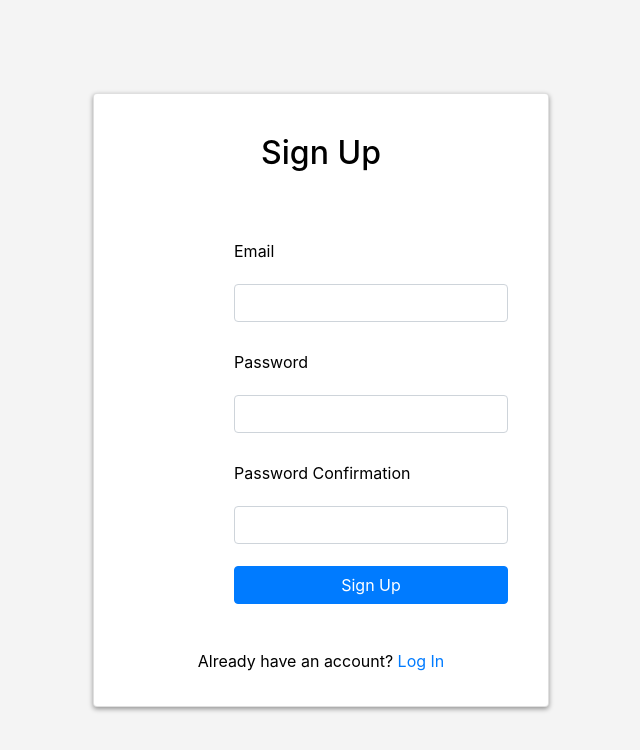
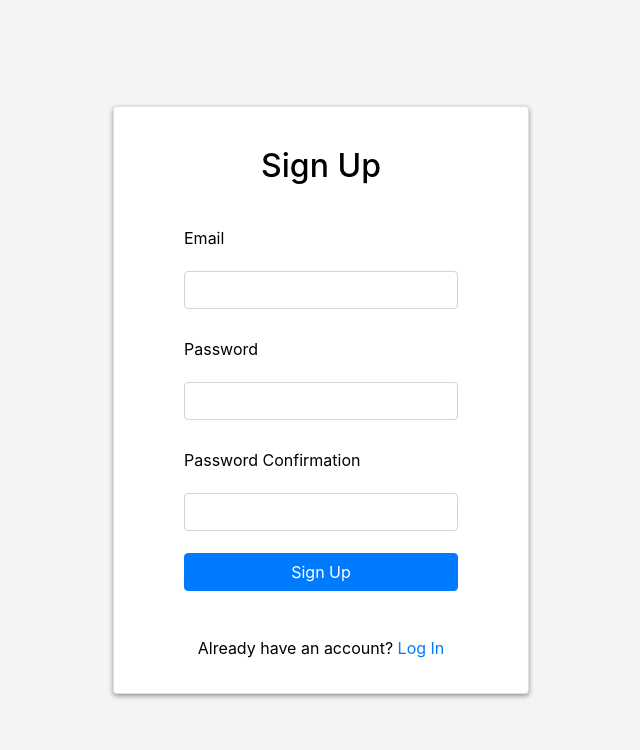
Before and after one commit to rtumalle0518/WeCook, a React (Create React App) app: page /signup in a window 1280 px wide. Shown: the top 750 px of the page, without its empty margins (319-959 px from the left). Built offline with nearby package versions, Linux system fonts and the light colour scheme; no server answers; a web font is replaced by a local one.

Commit message:
fixed CSS issue with Login/Signup/ForgotP

```diff
--- a/src/components/ForgotPassword.js
+++ b/src/components/ForgotPassword.js
@@ -33,7 +33,7 @@ export default function ForgotPassword() {
                     <h2 className="text-center mb-4">Password Reset</h2>
                     {error && <Alert variant="danger">{error}</Alert>}
                     {message && <Alert variant="success">{message}</Alert>}
-                    <Form onSubmit={handleSubmit}>
+                    <Form onSubmit={handleSubmit} style={{ marginLeft: "30px", marginRight: "30px" }}>
                         <Form.Group id="email">
                             <Form.Label>Email</Form.Label>
                             <Form.Control type="email" ref={emailRef} required/>
--- a/src/components/Login.js
+++ b/src/components/Login.js
@@ -32,7 +32,7 @@ export default function Login() {
                 <Card.Body>
                     <h2 className="text-center mb-4">Log In</h2>
                     {error && <Alert variant="danger">{error}</Alert>}
-                    <Form onSubmit={handleSubmit}>
+                    <Form onSubmit={handleSubmit} className="pt-1" style={{ marginLeft: "30px", marginRight: "30px" }}>
                         <Form.Group id="email">
                             <Form.Label>Email</Form.Label>
                             <Form.Control type="email" ref={emailRef} required/>
--- a/src/components/Signup.js
+++ b/src/components/Signup.js
@@ -36,7 +36,7 @@ export default function Signup() {
                 <Card.Body>
                     <h2 className="text-center mb-4">Sign Up</h2>
                     {error && <Alert variant="danger">{error}</Alert>}
-                    <Form onSubmit={handleSubmit}>
+                    <Form onSubmit={handleSubmit} className="pt-1" style={{ marginLeft: "30px", marginRight: "30px" }}>
                         <Form.Group id="email">
                             <Form.Label>Email</Form.Label>
                             <Form.Control type="email" ref={emailRef} required/>
```
